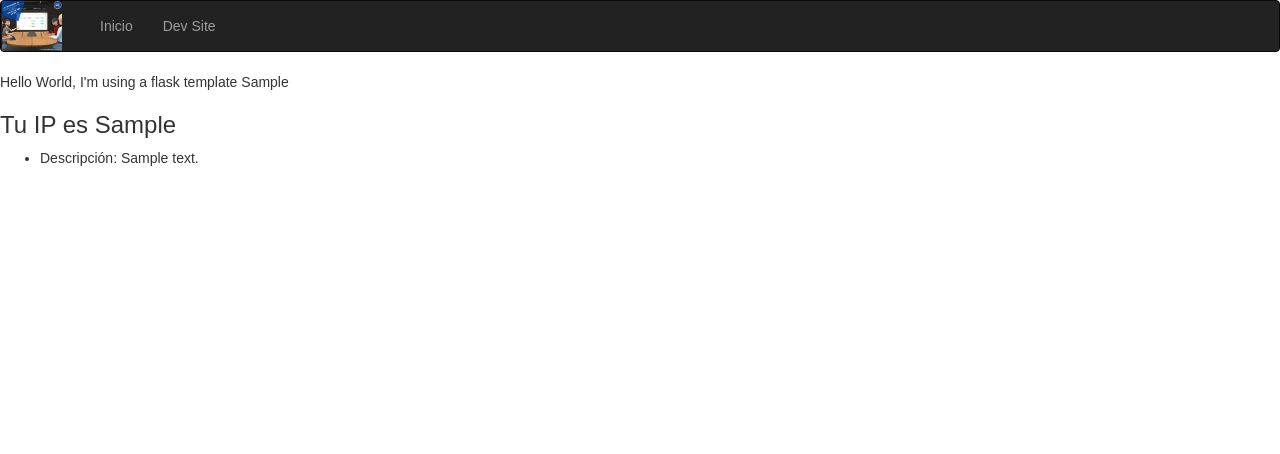
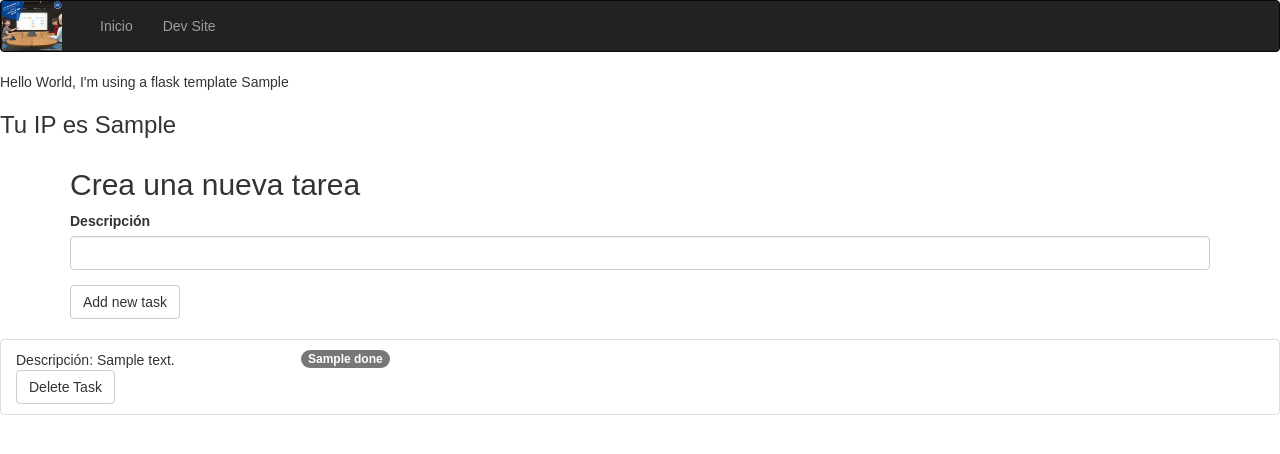
Before and after one commit to AlanGPT-93/Task_Web_App, a Flask app: template app/templates/hello.html in a window 1280 px wide. Shown: the top 454 px of the page. Run offline with Flask 2, Linux system fonts and the light colour scheme; the template is opened without the code that fills it: values that come from a table or form of the project are taken from there, most other values are stand-ins (such as "Sample title", 1, 10 or a date in 2020); some libraries are stand-ins or nearby versions.

Commit message:
We are able to add and delete task

```diff
--- a/app/forms.py
+++ b/app/forms.py
@@ -7,3 +7,11 @@ class LoginForm(FlaskForm):
     username = StringField('Nombre de usuario', validators=[DataRequired()])
     password = PasswordField('Password', validators=[DataRequired()])
     submit = SubmitField('Enviar')
+
+
+class TodoForm(FlaskForm):
+    description = StringField('Descripción', validators=[DataRequired()])
+    submit = SubmitField('Add new task')
+
+class DeleteTodoForm(FlaskForm):
+    submit = SubmitField('Delete Task')
--- a/app/static/css/main.css
+++ b/app/static/css/main.css
@@ -8,3 +8,9 @@ img {
     top: 0px;
     left: 1px;
 }
+
+span {
+    position: absolute;
+    top: 10px;
+    left: 300px;
+}
--- a/app/templates/hello.html
+++ b/app/templates/hello.html
@@ -20,9 +20,15 @@
         <a href="{{ url_for('index') }}">Ir a inicio</a>
     {% endif %}
 
-    <ul>
+    <div class="container">
+        <h2>Crea una nueva tarea</h2>
+        {{ wtf.quick_form(todo_form) }}
+    </div>
+    <br>
+
+    <ul class="list-group">
         {% for todo in todos %}
-            {{ macro.render_todo(todo) }}
+            {{ macro.render_todo(todo, delete_form) }}
         {% endfor %}
     </ul>
 
--- a/app/templates/macros.html
+++ b/app/templates/macros.html
@@ -1,3 +1,10 @@
-{% macro render_todo(todo) %}
-    <li>Descripción: {{ todo.to_dict().description }}</li>
+{% import 'bootstrap/wtf.html' as wtf %}
+
+{% macro render_todo(todo, delete_form) %}
+    <li class="list-group-item">
+        <span class = "badge">{{ todo.to_dict().done }}</span>
+        Descripción: {{ todo.to_dict().description }}
+
+        {{ wtf.quick_form(delete_form, action = url_for('delete', todo_id = todo.id)) }}
+    </li>
 {% endmacro %}
--- a/main.py
+++ b/main.py
@@ -1,8 +1,8 @@
 from flask import request, make_response, redirect, render_template, session, url_for, flash
 import unittest
 from app import create_app
-from app.forms import LoginForm
-from app.firestore_service import get_users, get_todos
+from app.forms import LoginForm, TodoForm, DeleteTodoForm
+from app.firestore_service import get_users, get_todos, add_todo, delete_todo
 from flask_login import login_required, current_user
 
 app = create_app()
@@ -31,16 +31,20 @@ def index():
     return response
 
 
-@app.route('/hello', methods=['GET'])
+@app.route('/hello', methods=['GET', 'POST'])
 @login_required
 def hello():
     user_ip = session.get('user_ip')
     username = current_user.id #session.get('username')
+    todo_form = TodoForm()
+    delete_form = DeleteTodoForm()
 
     context = {
         'user_ip': user_ip,
         'todos': get_todos(user_id = username),
-        'username': username
+        'username': username,
+        'todo_form': todo_form,
+        'delete_form': delete_form
     }
 
     # users = get_users()
@@ -48,9 +52,21 @@ def hello():
     # for user in users:
     #     print(user.id)
     #     print(user.to_dict()['password'])
+    if todo_form.validate_on_submit():
+        add_todo(user_id = username, description = todo_form.description.data)
+
+        flash('Tu tarea se creo con éxito!')
+
+        return redirect(url_for('hello'))
 
     return render_template('hello.html', **context)
 
+@app.route('/todos/delete/<todo_id>', methods=['POST'])
+def delete(todo_id):
+    user_id = current_user.id
+    delete_todo(user_id=user_id, todo_id = todo_id)
+
+    return redirect(url_for('hello'))
 
 if __name__ == "__main__":
     app.run(port = 8080, debug = True)
```
Also changed, not shown: app/firestore_service.py (+8 -0 lines).
